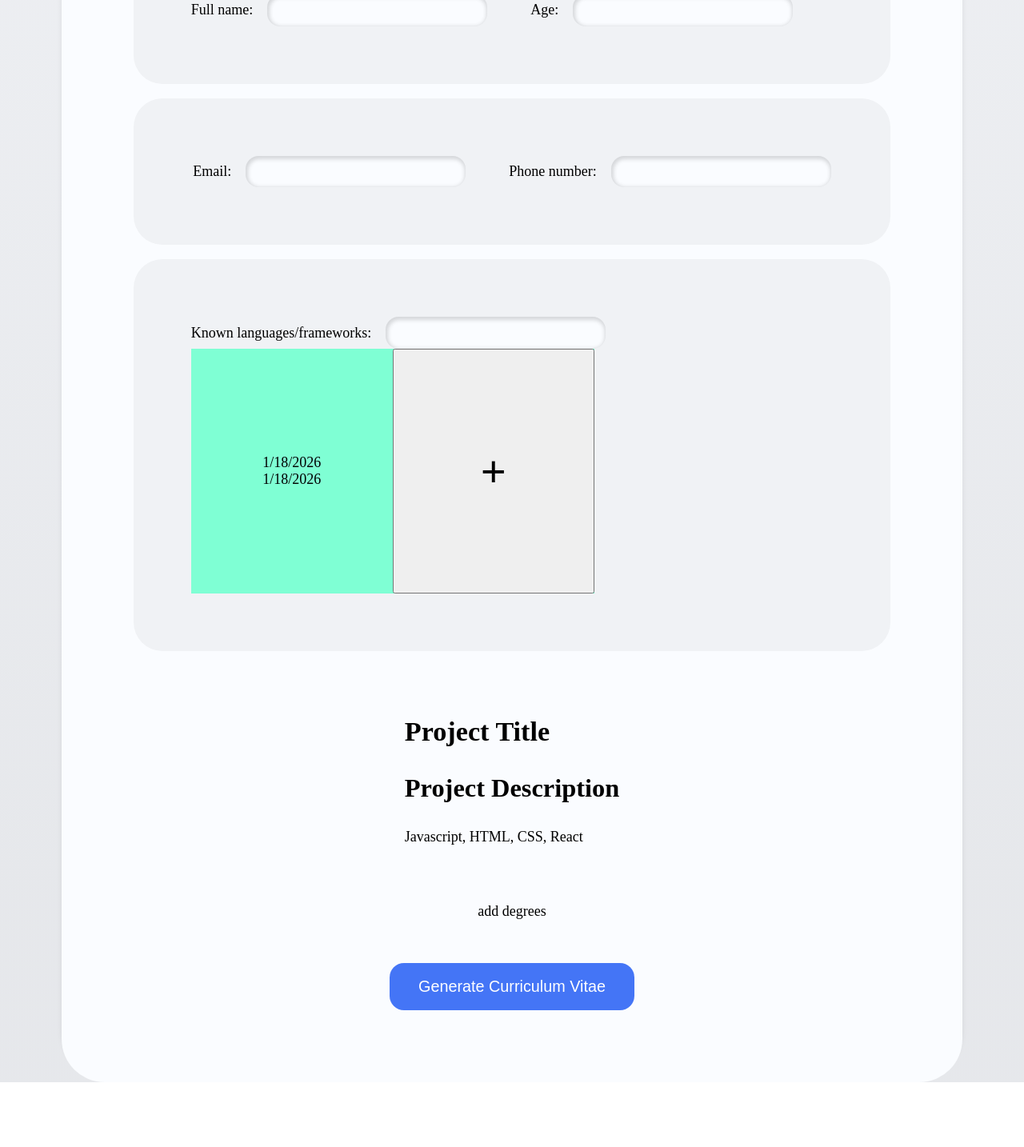
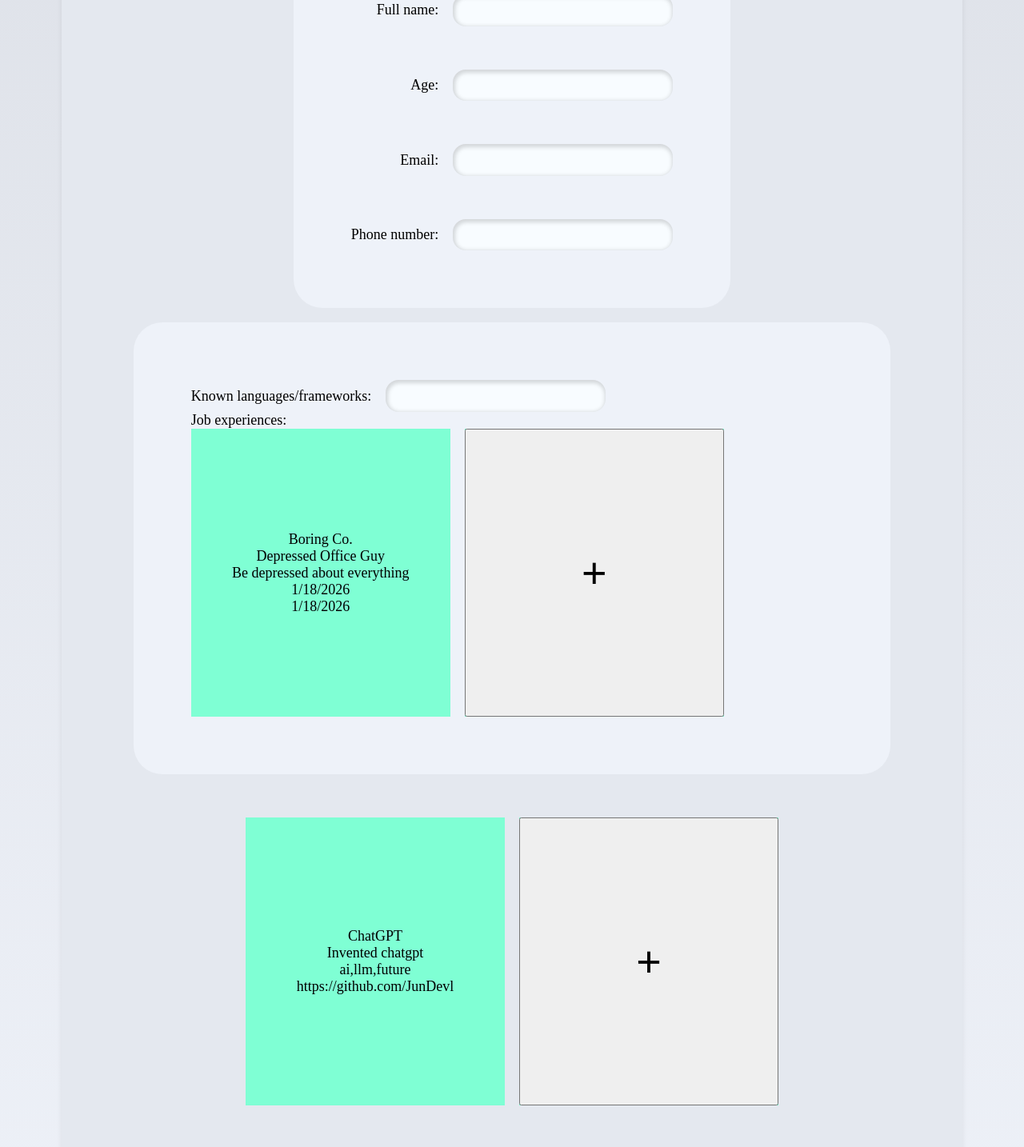
Before and after one commit to JunDevl/odin-cv, a React (Vite) app: page / in a window 1280 px wide. Shown: the part 940-2374 px from the top of the page at 80% size. Before the commit the page ends 2293 px from the top, so only its background shows below. Built offline with nearby package versions, Linux system fonts and the light colour scheme.

Commit message:
Implemented some more funcionalities into card view component and reused it throughout the page

```diff
--- a/src/index.css
+++ b/src/index.css
@@ -1,17 +1,19 @@
 :root {
   --primary-color: oklch(75% 0.4 265);
 
-  --white-1: oklch(from var(--primary-color) 99% 0.005 h);
-  --white-2: oklch(from var(--primary-color) 96% 0.005 h);
-  --white-3: oklch(from var(--primary-color) 93% 0.005 h);
+  --white-1: oklch(from var(--primary-color) 99% 0.010 h);
+  --white-2: oklch(from var(--primary-color) 96% 0.010 h);
+  --white-3: oklch(from var(--primary-color) 93% 0.010 h);
+  --white-dark: oklch(from var(--primary-color) 90% 0.010 h);
+  --white-darkest: oklch(from var(--primary-color) 87% 0.010 h);
 
-  --black-1: oklch(from var(--primary-color) 3% 0.005 h);
-  --black-2: oklch(from var(--primary-color) 6% 0.005 h);
+  --black-1: oklch(from var(--primary-color) 3% 0.010 h);
+  --black-2: oklch(from var(--primary-color) 6% 0.010 h);
 
   --input-height: 2.2rem;
   --input-border-radius: 0.9rem;
 
-  background: linear-gradient(var(--white-2) 10%, var(--white-3) 90%);
+  background: linear-gradient(var(--white-dark) 10%, var(--white-2) 90%);
   font-size: 18px;
 
   font-synthesis: none;
@@ -61,7 +63,6 @@ input {
   padding-left: 1rem;
   box-sizing: border-box;
   box-shadow: 1px 2px 5px 2px rgba(0, 0, 0, 0.15) inset;
-  transition: outline 50ms;
 }
 
 input:focus {
--- a/src/ui/components/cardView/CardView.tsx
+++ b/src/ui/components/cardView/CardView.tsx
@@ -5,10 +5,9 @@ interface Props<T> {
   group: string,
   cards: {items: T[],
           setItems: React.Dispatch<React.SetStateAction<T[]>>}
-  objectSchema: T
 }
 
-const CardView = ({group, cards, objectSchema}: Props<any>) => {
+const CardView = <T extends Record<string, any>>({group, cards}: Props<T>) => {
   const {items, setItems} = cards;
 
   const [entryMode, setEntryMode] = useState<boolean>(false);
@@ -16,23 +15,51 @@ const CardView = ({group, cards, objectSchema}: Props<any>) => {
   const formElement = useRef<HTMLLIElement>(null);
 
   const handleNewCard = () => {
-    const inputs = formElement.current?.querySelectorAll("input"); // wip
+    const inputs = formElement.current!.querySelectorAll("input"); // wip
+
+    let formData: Record<string, any> = {};
+
+    inputs.forEach(input => {
+      const isDate = input.type === "date";
+
+      formData[[...input.classList.values()][0]] = isDate ? input.valueAsDate : input.value;
+    })
+
+    setEntryMode(false);
+
+    let emptyPropertiesCount = 0;
+
+    Object.values(formData).forEach(val => emptyPropertiesCount += Number(!val));
+
+    console.log(emptyPropertiesCount);
+
+    setItems(i => [...i, formData as T]);
   }
 
   const newItemForm =
-    <li key={undefined} ref={formElement}>
-      {Object.entries(objectSchema).map(([key, value]) => (
-        <input type={value instanceof Date ? "date" : "text"} className={key}></input>
-      ))}
+    <li key="_FORM" ref={formElement}>
+      {Object.entries(items[0]).map(([key, value]) => {
+        const isDate = value instanceof Date;
+        const capitalizedKey = `${key[0].toUpperCase()}${key.slice(1)}`
+
+        return (<>
+          {isDate && <label htmlFor={capitalizedKey}>{capitalizedKey}:</label>}
+          <input
+            type={isDate ? "date" : "text"}
+            className={`${key} card-input`}
+            id={capitalizedKey}
+            placeholder={isDate ? "" : capitalizedKey}
+          />
+        </>)
+      })}
       <div className="actions">
         <button onClick={() => handleNewCard()}>Ok</button>
-        <button>Cancel</button>
+        <button onClick={() => setEntryMode(false)}>Cancel</button>
       </div>
     </li>
 
   return (
     <ul className={`cards ${group}`}>
-      { /* Pretty slow operation with thousands of items */ }
       {items.map(item => {
         const entries = Object.entries(item);
 
@@ -52,7 +79,11 @@ const CardView = ({group, cards, objectSchema}: Props<any>) => {
         )
       })}
       {entryMode && newItemForm}
-      <li key={null} className="add" onClick={() => !entryMode && setEntryMode(true)}>
+      <li
+        key="_ADD"
+        className="add"
+        onClick={() => !entryMode && setEntryMode(true)}
+      >
         <button id={`add-${group}`}>
           &#x2b;
         </button>
--- a/src/ui/components/cardView/cardview.css
+++ b/src/ui/components/cardView/cardview.css
@@ -3,11 +3,12 @@
   align-items: stretch;
   justify-content: start;
   box-sizing: border-box;
+  gap: 1rem;
 }
 
 .cards>li {
-  width: 14rem;
-  height: 17rem;
+  width: 18rem;
+  height: 20rem;
   background-color: aquamarine;
   padding: 1rem;
   display: flex;
--- a/src/ui/components/home/Home.tsx
+++ b/src/ui/components/home/Home.tsx
@@ -3,14 +3,21 @@ import { useState } from "react"
 import InputList from "../inputList/InputList"
 import CardView from "../cardView/CardView"
 
-import type { JobExperience, AcademicExperience } from "../../types"
+import type { JobExperience, ProgrammingProjects, AcademicExperience } from "../../types"
 
 const boilerplateJob: JobExperience = {
-  companyName: '',
-  position: '',
-  responsibilitiesDescription: '',
+  companyName: 'Boring Co.',
+  position: 'Depressed Office Guy',
+  responsibilitiesDescription: 'Be depressed about everything',
   initDate: new Date(),
   finalDate: new Date()
+}
+
+const boilerplateProjects: ProgrammingProjects = {
+  title: "ChatGPT",
+  description: "Invented chatgpt",
+  tags: ["ai", "llm", "future"],
+  githubSource: "https://github.com/JunDevl"
 }
 
 const boilerplateAcademic: AcademicExperience = {
@@ -22,6 +29,7 @@ const boilerplateAcademic: AcademicExperience = {
 const Home = () => {
   const [knownFrameworks, setKnownFrameworks] = useState<string[]>([]);
   const [jobExperiences, setJobExperiences] = useState<JobExperience[]>([boilerplateJob]);
+  const [programmingProjects, setProgrammingProjects] = useState<ProgrammingProjects[]>([boilerplateProjects]);
   const [academicExperiences, setAcademicExperiences] = useState<AcademicExperience[]>([boilerplateAcademic]);
 
   return (
@@ -44,12 +52,7 @@ const Home = () => {
                   <label htmlFor="age">Age:</label>
                   <input type="number" name="age" id="age"/>
                 </div>
-              </div>
-            </section>
-          </div>
 
-          <div className="wrapper-col2">
-            <section className="contact-info">
                 <div className="label-input">
                   <label htmlFor="email">Email:</label>
                   <input type="email" name="email" id="email" />
@@ -59,39 +62,44 @@ const Home = () => {
                   <label htmlFor="phone">Phone number:</label>
                   <input type="tel" name="phone" id="phone" />
                 </div>
+              </div>
             </section>
+          </div>
 
+          <div className="wrapper-col2">
             <section className="professional-experience">
               <InputList
                 itemsState={{knownFrameworks, setKnownFrameworks}}
+                labelText="Known languages/frameworks:"
                 type="text"
                 name="frameworks"
                 id="frameworks"
                 autoComplete="off"
               />
-
+              <div className="work-places">
+                <label htmlFor="">Job experiences:</label>
                 <CardView
-                group="work-places"
+                  group="work-places-cards"
                   cards={{items: jobExperiences, setItems: setJobExperiences}}
-                objectSchema={jobExperiences[0]}
                 />
+              </div>
             </section>
           </div>
 
         </div>
 
         <section className="projects">
-          <div className="project">
-            <h2 className="title">Project Title</h2>
-
-            <h3 className="description">Project Description</h3>
-
-            <p className="tags">Javascript, HTML, CSS, React</p>
-          </div>
+          <CardView
+            group="projects-cards"
+            cards={{items: programmingProjects, setItems: setProgrammingProjects}}
+          />
         </section>
 
         <section className="academic-experience">
-          add degrees
+          <CardView
+            group="degree-cards"
+            cards={{items: academicExperiences, setItems: setAcademicExperiences}}
+          />
         </section>
 
         <button type="submit">
--- a/src/ui/components/home/home.css
+++ b/src/ui/components/home/home.css
@@ -3,7 +3,7 @@
 }
 
 form.main {
-  background-color: var(--white-1);
+  background-color: var(--white-3);
   align-self: stretch;
   display: flex;
   flex-direction: column;
@@ -57,6 +57,7 @@ form.main>.wrapper>div>section {
   &.personal-data {
     flex-direction: column;
     gap: 2rem;
+    align-self: center;
 
     &>#photo {
       align-self: center;
@@ -64,14 +65,11 @@ form.main>.wrapper>div>section {
 
     &>div.wrapper {
       display: flex;
-      align-items: center;
+      flex-direction: column;
+      align-items: end;
       justify-content: stretch;
       gap: var(--section-gap);
     }
-  }
-
-  &.contact-info {
-    gap: var(--section-gap);
   }
 
   &.professional-experience {
--- a/src/ui/components/inputList/InputList.tsx
+++ b/src/ui/components/inputList/InputList.tsx
@@ -2,9 +2,10 @@ import "./inputlist.css"
 import { useRef } from "react";
 
 interface Props extends React.HTMLProps<HTMLInputElement> {
-  itemsState: { knownFrameworks: string[], setKnownFrameworks: React.Dispatch<React.SetStateAction<string[]>> }
+  itemsState: { knownFrameworks: string[], setKnownFrameworks: React.Dispatch<React.SetStateAction<string[]>> },
+  labelText: string
 }
-const InputList = ({itemsState, ...props}: Props) => {
+const InputList = ({itemsState, labelText, ...props}: Props) => {
   const INSERT_ENTRY_TEXT = "+ Press enter to insert a new entry";
 
   const frameworksListElement = useRef<HTMLUListElement>(null);
@@ -12,9 +13,9 @@ const InputList = ({itemsState, ...props}: Props) => {
   const {knownFrameworks, setKnownFrameworks} = itemsState;
 
   const frameworksListIsFull = (): boolean => {
-    const MAXIMUM_CHILD_NODES = 5;
+    const MAXIMUM_OPTIONS = 5;
 
-    return knownFrameworks.length >= MAXIMUM_CHILD_NODES;
+    return knownFrameworks.length >= MAXIMUM_OPTIONS;
   }
 
   const handleKeyDown = (e: React.KeyboardEvent<HTMLInputElement>) => {
@@ -53,7 +54,7 @@ const InputList = ({itemsState, ...props}: Props) => {
       className="input-list label-input"
       // tabIndex={-1} wip
     >
-      <label htmlFor={props.name}>Known languages/frameworks:</label>
+      <label htmlFor={props.name}>{labelText}</label>
       <div className="input-wrapper">
         <input
           {...props}
```
Also changed, not shown: src/ui/types.ts (+9 -2 lines). Lines whose indentation alone changed are shown as unchanged.
